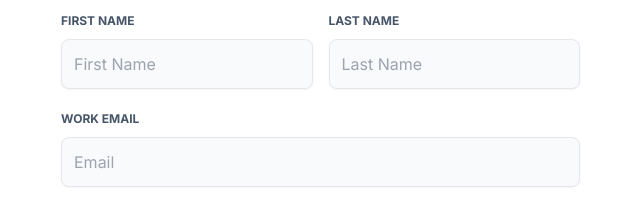
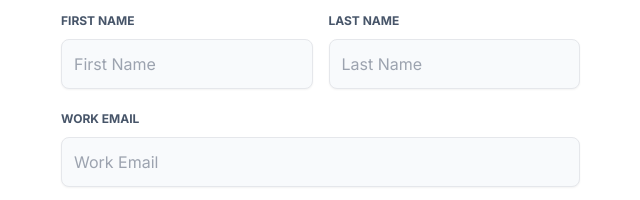
Before and after one commit to ridhwansalim/Hiriva-Website, a website: page index.html in a window 1280 px wide. Shown: the part 4120-4320 px from the top of the page, 611-1251 px from the left. Drawn offline with nearby package versions, Linux system fonts and the light colour scheme.

Commit message:
work email

```diff
--- a/index.html
+++ b/index.html
@@ -403,7 +403,7 @@
                         </div>
                         <div class="space-y-2">
                             <label class="text-xs font-bold uppercase text-theme-text-muted">Work Email</label>
-                            <input type="email" required class="w-full bg-theme-secondary-alt border border-gray-200 text-theme-text-main rounded-lg p-3 focus:outline-none focus:border-theme-primary focus:ring-1 focus:ring-theme-primary transition-all shadow-sm" placeholder="Email" />
+                            <input type="email" required class="w-full bg-theme-secondary-alt border border-gray-200 text-theme-text-main rounded-lg p-3 focus:outline-none focus:border-theme-primary focus:ring-1 focus:ring-theme-primary transition-all shadow-sm" placeholder="Work Email" />
                         </div>
                         <div class="space-y-2">
                             <label class="text-xs font-bold uppercase text-theme-text-muted">How can we help?</label>
```
